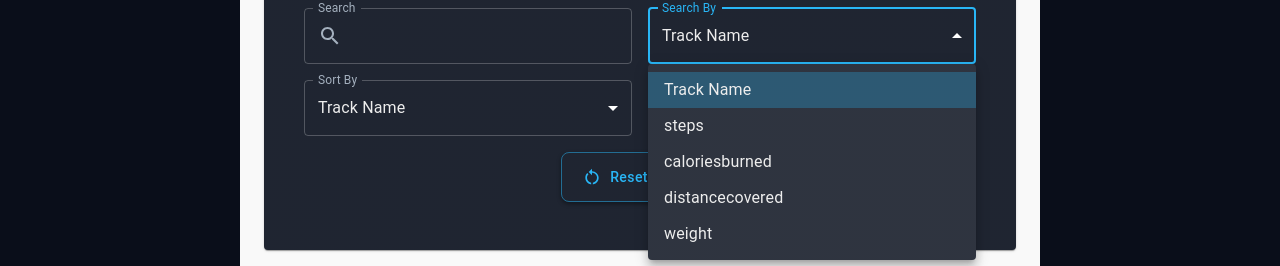
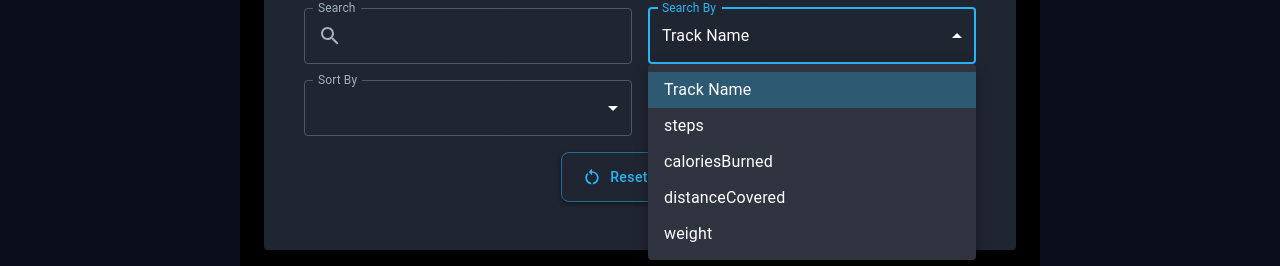
Before and after one commit to lopa9/HealthTracker, a React (Create React App) app in the folder client/: page /search in a window 1280 px wide. Both pictures are taken after a click on the element "Track Name". Shown: the part 286-552 px from the top of the page. Built offline with nearby package versions, Linux system fonts and the light colour scheme; no server answers.

Commit message:
prod deploy:Search track updated

```diff
--- a/client/src/components/SearchTrack.js
+++ b/client/src/components/SearchTrack.js
@@ -31,7 +31,7 @@ const SearchTrack = () => {
 
   useEffect(() => {
     axios
-      .get('https://health-tkr.onrender.com/api/tracks') // Replace with the actual API endpoint
+      .get('https://healthtracker-6j0z.onrender.com/api/tracks') // Replace with the actual API endpoint
       .then((res) => {
         setTrack(res.data);
         setFilteredTrack(res.data);
@@ -89,7 +89,7 @@ const SearchTrack = () => {
   }
 
   return (
-    <Box sx={{ maxWidth: 800, mx: 'auto', p: 3, mt: 5, bgcolor: '#f9f9f9', borderRadius: 2 }}>
+    <Box sx={{ maxWidth: 800, mx: 'auto', p: 3, mt: 5, bgcolor: '#000000', borderRadius: 2 }}>
       <Typography variant="h4" align="center" gutterBottom>
         Search Track
       </Typography>
@@ -125,8 +125,8 @@ const SearchTrack = () => {
                 >
                   <MenuItem value="Track_name">Track Name</MenuItem>
                   <MenuItem value="steps">steps</MenuItem>
-                  <MenuItem value="caloriesburned">caloriesburned</MenuItem>
-                  <MenuItem value="distancecovered">distancecovered</MenuItem>
+                  <MenuItem value="caloriesBurned">caloriesBurned</MenuItem>
+                  <MenuItem value="distanceCovered">distanceCovered</MenuItem>
                   <MenuItem value="weight">weight</MenuItem>
                 </Select>
               </FormControl>
@@ -141,10 +141,10 @@ const SearchTrack = () => {
                   label="Sort By"
                   onChange={(e) => setFilters({ ...filters, sortBy: e.target.value })}
                 >
-                  <MenuItem value="Track_name">Track Name</MenuItem>
+                  <MenuItem value="name">Track Name</MenuItem>
                   <MenuItem value="steps">steps</MenuItem>
-                  <MenuItem value="caloriesBurned">caloriesburned</MenuItem>
-                  <MenuItem value="distanceCovered">distancecovered</MenuItem>
+                  <MenuItem value="caloriesBurned">caloriesBurned</MenuItem>
+                  <MenuItem value="distanceCovered">distanceCovered</MenuItem>
                   <MenuItem value="weight">weight</MenuItem>
                 </Select>
               </FormControl>
--- a/client/src/theme/echoverseTheme.js
+++ b/client/src/theme/echoverseTheme.js
@@ -6,7 +6,7 @@ const echoverseColors = {
   overlay: '#1E2433',       // Deep blue-gray for overlays
   muted: '#596275',         // Muted gray-blue for less important text
   subtle: '#A4B0BE',        // Subtle gray for secondary text
-  text: '#EDEDED',          // Light gray for main text
+  text: '#FFFFFF',          // Light gray for main text
   love: '#FF1744',          // Vibrant red for error or alerts
   gold: '#FFC107',          // Golden yellow for warnings or highlights
   rose: '#29B6F6',          // Bright blue for primary action buttons and highlights
```
Also changed, not shown: 8 other files (tests, documents, lock files or other folders).
